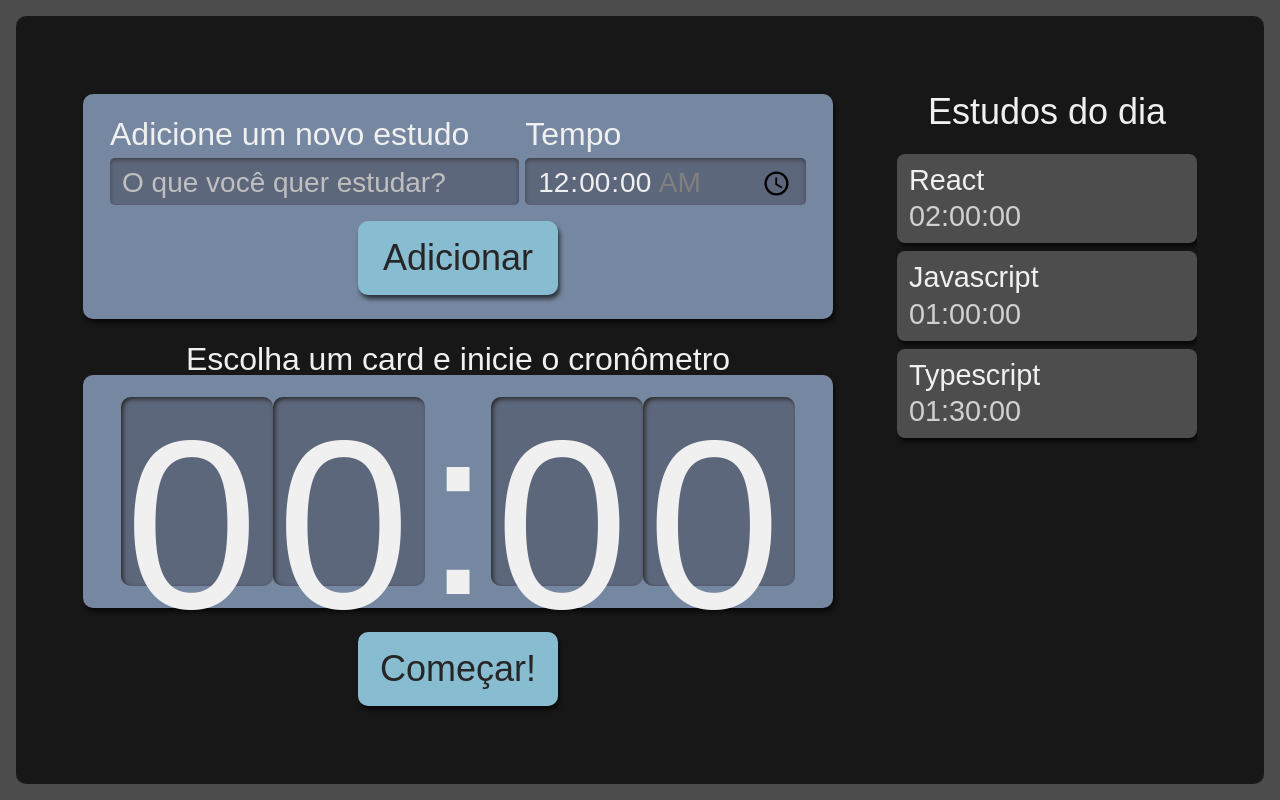
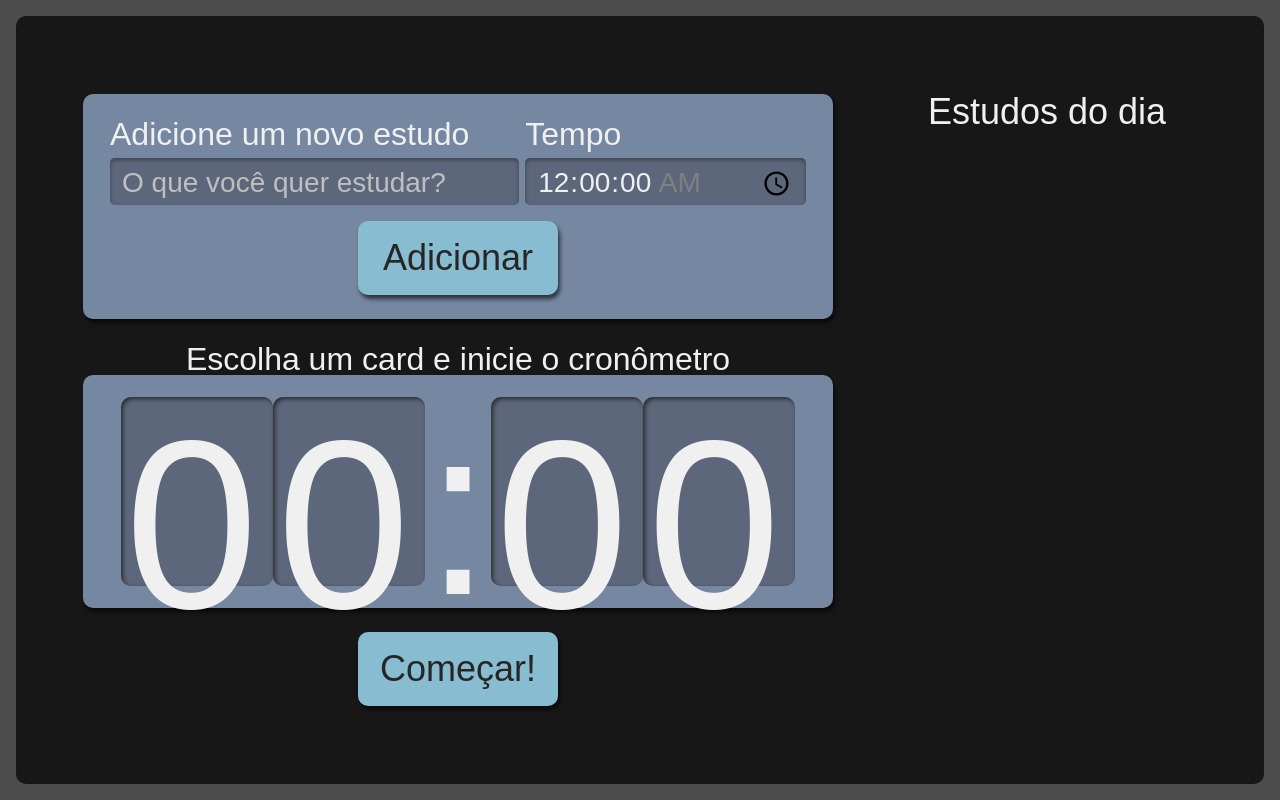
Before and after one commit to matesantos/alura-studies, a React (Create React App) app: page / in a window 1280 px wide. Built offline with nearby package versions, Linux system fonts and the light colour scheme.

Commit message:
Adiçaõ de tarefa pelo formulário

```diff
--- a/src/components/Button/index.tsx
+++ b/src/components/Button/index.tsx
@@ -2,13 +2,16 @@ import React, { Component, ReactNode } from "react";
 import style from './Button.module.scss';
 
 interface IButton {
-  children: ReactNode;
+  type?: "button" | "submit" | "reset" | undefined,
+  children?: ReactNode;
 }
 
 class Button extends Component<IButton> {
+
   render(): React.ReactNode {
+  const { type = "button" } = this.props;
     return (
-      <button className={style.botao}>
+      <button type={type} className={style.botao}>
         {this.props.children}
       </button>
     )
--- a/src/components/Form/index.tsx
+++ b/src/components/Form/index.tsx
@@ -1,9 +1,12 @@
-import React, { Component, FormEvent } from "react";
+import React, { Component, FormEvent, Dispatch, SetStateAction } from "react";
+import { ITarefa } from "../../types/tarefa";
 import Button from "../Button";
 
 import style from './Form.module.scss';
 
-class Form extends Component {
+class Form extends Component<{
+  setTarefas: Dispatch<SetStateAction<ITarefa[]>>
+}> {
 
   state = {
     tarefa: "",
@@ -12,7 +15,11 @@ class Form extends Component {
 
   addTask(event: FormEvent<HTMLFormElement>){
     event.preventDefault();
-    console.log(this.state)
+    this.props.setTarefas(tarefasAntigas =>[...tarefasAntigas, { ...this.state }] );
+    this.setState({
+      tarefa: "",
+      tempo:'00:00'
+    })
   }
 
   render(): React.ReactNode {
@@ -45,7 +52,7 @@ class Form extends Component {
             className={style.input}
           />
         </div>
-        <Button>
+        <Button type="submit">
           Adicionar
         </Button>
       </form>
--- a/src/components/List/index.tsx
+++ b/src/components/List/index.tsx
@@ -1,27 +1,12 @@
-import { useState } from 'react'
+import { ITarefa } from '../../types/tarefa';
 import { Item } from './Item';
 import style from './List.module.scss';
 
-function List() {
-  const [tarefas, setTarefas] = useState([
-    {
-      tarefa: 'React',
-      tempo: '02:00:00'
-    },
-    {
-      tarefa: 'Javascript',
-      tempo: '01:00:00'
-    },
-    {
-      tarefa: 'Typescript',
-      tempo: '01:30:00'
-    }
-  ]);
+function List({ tarefas }: {tarefas: ITarefa[]}) {
 
   return (
     <aside className={style.listaTarefas}>
-      <h2 onClick={()=> setTarefas([...tarefas, {tarefa: 'Use State', tempo:'05:00:00'}])}
-      className={style.h2}> Estudos do dia </h2>
+      <h2 className={style.h2}> Estudos do dia </h2>
       <ul className={style.ul}>
        {
         tarefas.map((tarefa, index)=>(
--- a/src/page/App.tsx
+++ b/src/page/App.tsx
@@ -1,14 +1,19 @@
+import { useState } from 'react';
 import { Chronometer } from "../components/Chronometer";
 import Form from "../components/Form";
 import List from "../components/List";
+import { ITarefa } from '../types/tarefa';
 
 import style from './App.module.scss';
 
 function App() {
+
+  const [tarefas, setTarefas] = useState<ITarefa[] | []>([]);
+
   return (
     <div className={style.AppStyle}>
-      <Form />
-      <List />
+      <Form setTarefas={setTarefas}/>
+      <List tarefas={tarefas} />
       <Chronometer />
     </div>
   );
--- /dev/null
+++ b/src/types/tarefa.ts
@@ -0,0 +1,4 @@
+export interface ITarefa {
+    tarefa:string,
+    tempo: string
+  }
```
